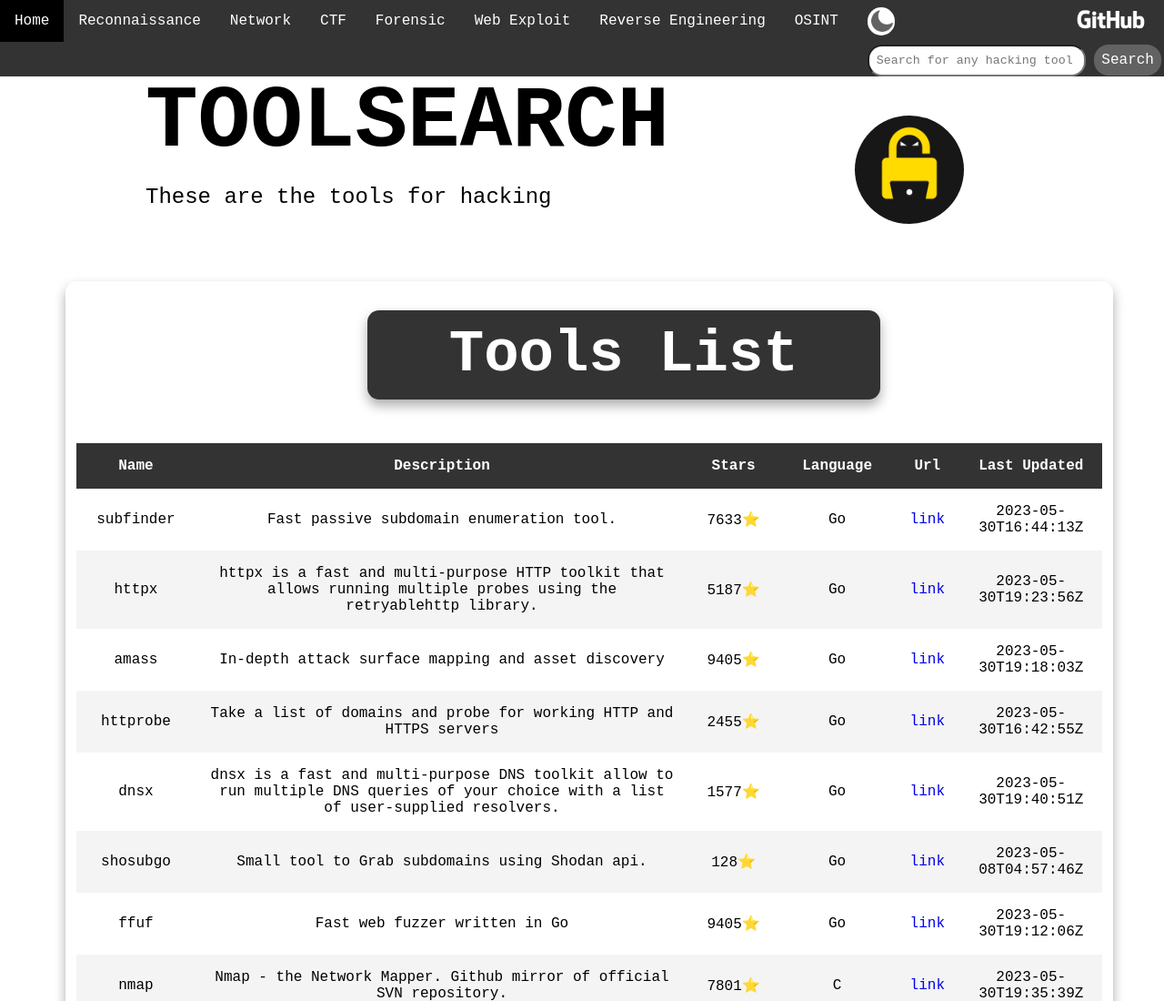
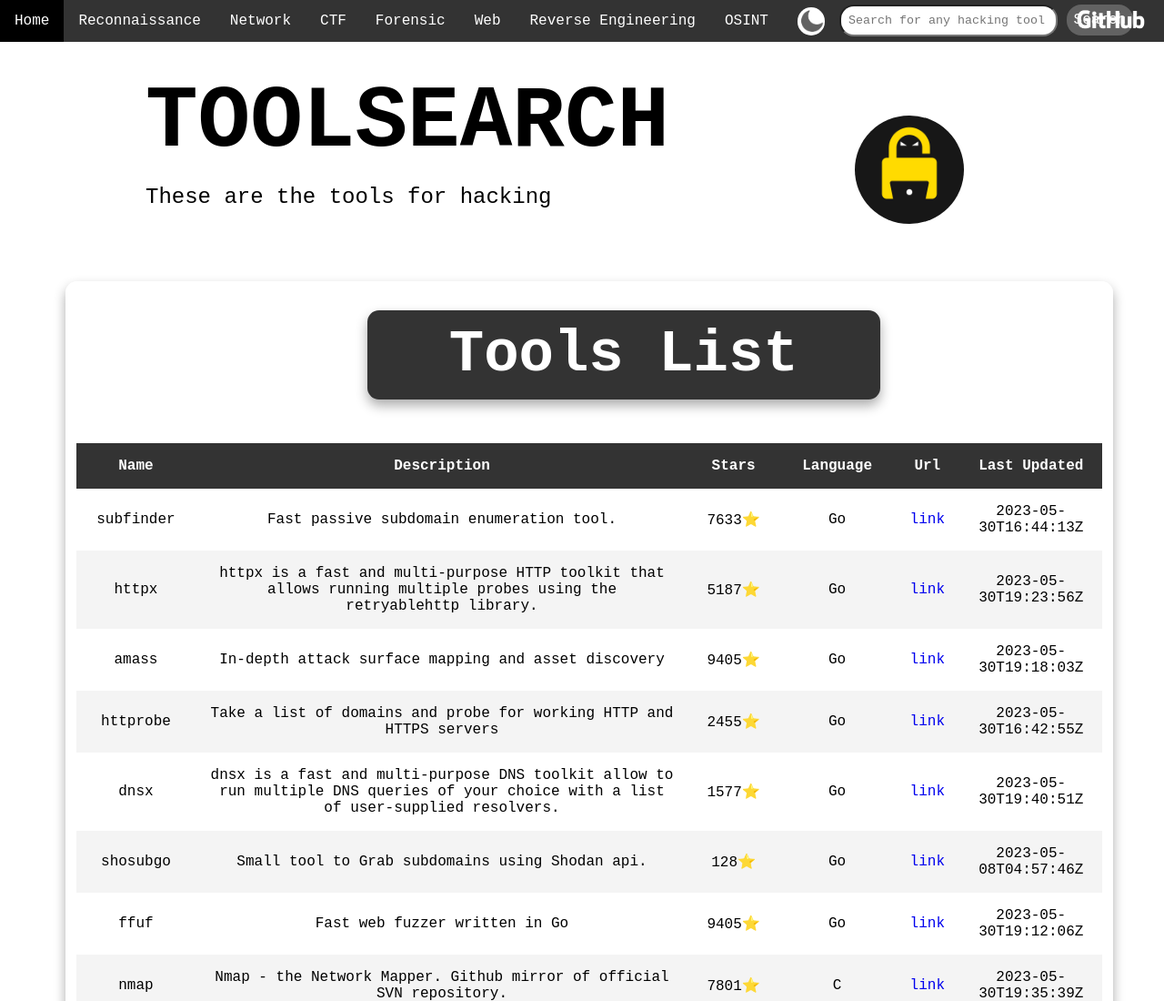
Before and after one commit to Crusher95574/toolsearch, a website with bundled scripts: page index.html in a window 1280 px wide. Shown: the top 1100 px of the page at 91% size. Built offline with nearby package versions, Linux system fonts and the light colour scheme.

Commit message:
Update index.html

```diff
--- a/index.html
+++ b/index.html
@@ -20,7 +20,7 @@
       <li><a href="./asset/html/network.html">Network</a></li>
       <li><a href="./asset/html/ctf.html">CTF</a></li>
       <li><a href="./asset/html/forensic.html">Forensic</a></li>
-      <li><a href="./asset/html/webExploit.html">Web Exploit</a></li>
+      <li><a href="./asset/html/webExploit.html">Web</a></li>
       <li><a href="./asset/html/reverseEngineering.html">Reverse Engineering</a></li>
       <li><a href="./asset/html/osint.html">OSINT</a></li>
       <li><img id="icon" src="./asset/image/moon.png"></li>
```
